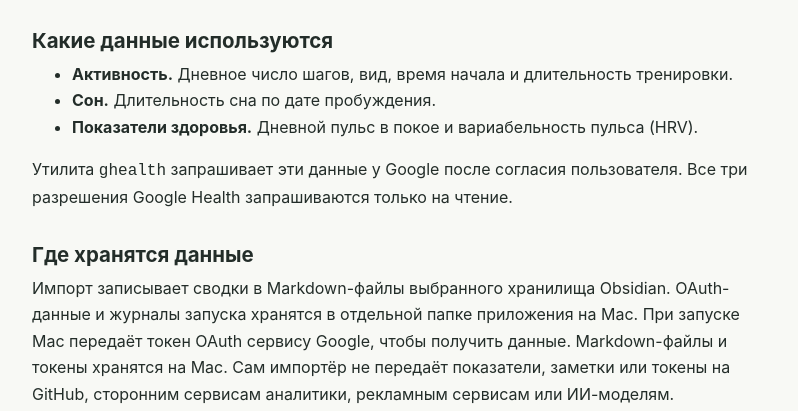
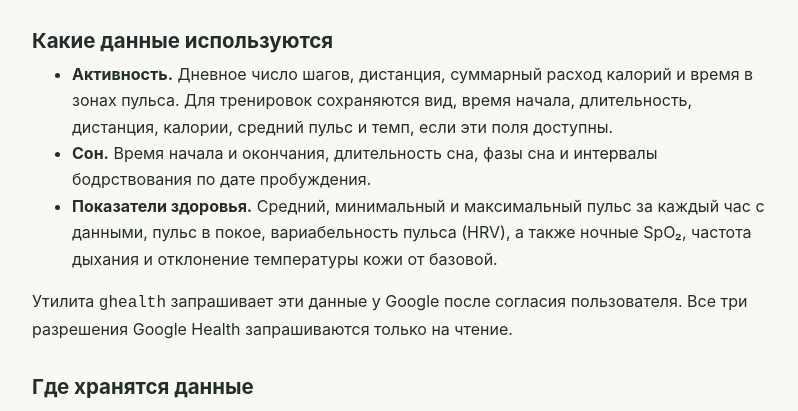
Before and after one commit to eikabaka-sudo/eikabaka-sudo.github.io, a plain HTML site: page privacy.html in a window 1280 px wide. Shown: the part 322-733 px from the top of the page, without its empty margins (240-1038 px from the left). Drawn offline with Linux system fonts and the light colour scheme.

Commit message:
Describe additional Fitbit metrics

```diff
--- a/privacy.html
+++ b/privacy.html
@@ -20,9 +20,9 @@
 <p class="summary">Eikabaka Activity Journal использует доступ к Google Health для формирования дневных заметок в хранилище Obsidian на Mac.</p>
 <h2>Какие данные используются</h2>
 <ul>
-  <li><strong>Активность.</strong> Дневное число шагов, вид, время начала и длительность тренировки.</li>
-  <li><strong>Сон.</strong> Длительность сна по дате пробуждения.</li>
-  <li><strong>Показатели здоровья.</strong> Дневной пульс в покое и вариабельность пульса (HRV).</li>
+  <li><strong>Активность.</strong> Дневное число шагов, дистанция, суммарный расход калорий и время в зонах пульса. Для тренировок сохраняются вид, время начала, длительность, дистанция, калории, средний пульс и темп, если эти поля доступны.</li>
+  <li><strong>Сон.</strong> Время начала и окончания, длительность сна, фазы сна и интервалы бодрствования по дате пробуждения.</li>
+  <li><strong>Показатели здоровья.</strong> Средний, минимальный и максимальный пульс за каждый час с данными, пульс в покое, вариабельность пульса (HRV), а также ночные SpO₂, частота дыхания и отклонение температуры кожи от базовой.</li>
 </ul>
 <p>Утилита <code>ghealth</code> запрашивает эти данные у Google после согласия пользователя. Все три разрешения Google Health запрашиваются только на чтение.</p>
 <h2>Где хранятся данные</h2>
```
Also changed, not shown: index.html (+1 -1 lines).
